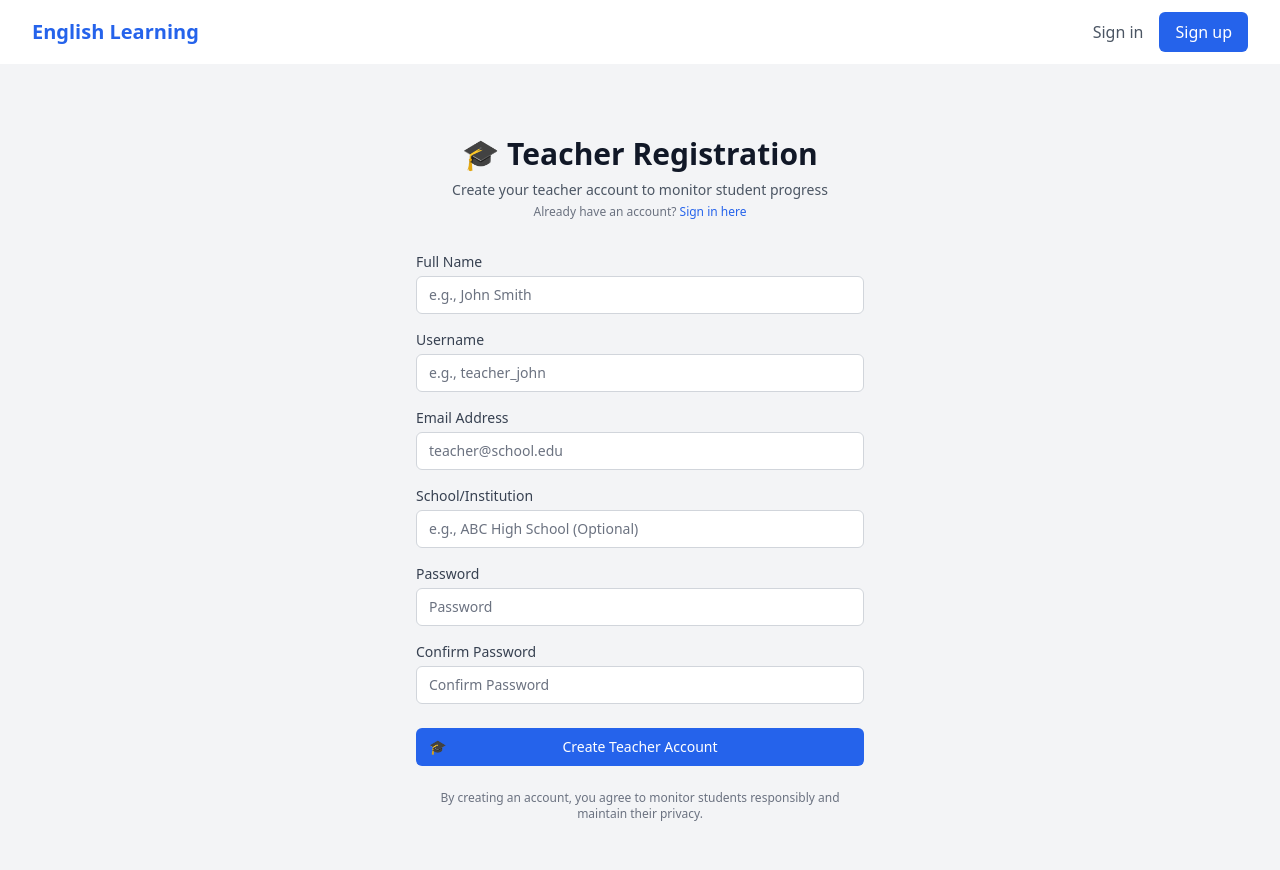
After one commit to rayprastya/english-teaching, a Django app: page /teacher/signup/ in a window 1280 px wide. The commit adds this page. Run offline with Django 4.2, Linux system fonts and the light colour scheme; parts of the project's set-up code (start-up, migrations or seed data) failed here and were passed over; some libraries are stand-ins or nearby versions.

Commit message:
feat: new login teacher

```diff
--- a/core/teaching/teacher_views.py
+++ b/core/teaching/teacher_views.py
@@ -4,6 +4,8 @@ from django.views import View
 from django.http import JsonResponse
 from django.contrib import messages
 from django.db.models import Avg, Count
+from django.contrib.auth import login
+from django.views.decorators.http import require_http_methods
 from .models import Teacher, TeacherReferral, StudentEnrollment, Message, UserProgress
 from django.contrib.auth.models import User
 
@@ -146,3 +148,71 @@ class ToggleReferralView(LoginRequiredMixin, View):
         messages.success(request, f"Referral code '{referral.code}' has been {status}.")
 
         return redirect('teacher_dashboard')
+
+@require_http_methods(["GET", "POST"])
+def teacher_signup_view(request):
+    if request.method == 'POST':
+        name = request.POST.get('name', '').strip()
+        username = request.POST.get('username', '').strip()
+        email = request.POST.get('email', '').strip()
+        school = request.POST.get('school', '').strip()
+        password = request.POST.get('password', '')
+        password_confirm = request.POST.get('password_confirm', '')
+
+        # Validation
+        if not all([name, username, email, password, password_confirm]):
+            return render(request, 'teacher_signup.html', {
+                'error_message': 'Please fill in all required fields'
+            })
+
+        if password != password_confirm:
+            return render(request, 'teacher_signup.html', {
+                'error_message': 'Passwords do not match'
+            })
+
+        if len(password) < 6:
+            return render(request, 'teacher_signup.html', {
+                'error_message': 'Password must be at least 6 characters long'
+            })
+
+        # Check if username or email already exists
+        if User.objects.filter(username=username).exists():
+            return render(request, 'teacher_signup.html', {
+                'error_message': 'Username already exists'
+            })
+
+        if User.objects.filter(email=email).exists():
+            return render(request, 'teacher_signup.html', {
+                'error_message': 'Email already registered'
+            })
+
+        try:
+            # Create user
+            user = User.objects.create_user(
+                username=username,
+                email=email,
+                password=password,
+                first_name=name.split(' ')[0] if ' ' in name else name,
+                last_name=' '.join(name.split(' ')[1:]) if ' ' in name else ''
+            )
+
+            # Create teacher profile
+            teacher = Teacher.objects.create(
+                user=user,
+                name=name,
+                email=email,
+                school=school or ''
+            )
+
+            # Auto-login the teacher
+            login(request, user)
+
+            messages.success(request, f"Welcome {name}! Your teacher account has been created successfully.")
+            return redirect('teacher_dashboard')
+
+        except Exception as e:
+            return render(request, 'teacher_signup.html', {
+                'error_message': f'Error creating account: {str(e)}'
+            })
+
+    return render(request, 'teacher_signup.html')
--- a/core/teaching/templates/login.html
+++ b/core/teaching/templates/login.html
@@ -13,7 +13,11 @@
             <p class="mt-2 text-center text-sm text-gray-600">
                 Or
                 <a href="{% url 'signup' %}" class="font-medium text-blue-600 hover:text-blue-500">
-                    create a new account
+                    create a new student account
+                </a>
+                |
+                <a href="{% url 'teacher_signup' %}" class="font-medium text-green-600 hover:text-green-500">
+                    🎓 teacher signup
                 </a>
             </p>
         </div>
--- /dev/null
+++ b/core/teaching/templates/teacher_signup.html
@@ -0,0 +1,115 @@
+{% extends 'teaching_base.html' %}
+{% load static %}
+
+{% block page_title %}Teacher Registration{% endblock %}
+
+{% block teaching_content %}
+<div class="min-h-screen flex items-center justify-center py-12 px-4 sm:px-6 lg:px-8">
+    <div class="max-w-md w-full space-y-8 animate-slide-in">
+        <div>
+            <h2 class="mt-6 text-center text-3xl font-extrabold text-gray-900">
+                🎓 Teacher Registration
+            </h2>
+            <p class="mt-2 text-center text-sm text-gray-600">
+                Create your teacher account to monitor student progress
+            </p>
+            <p class="mt-1 text-center text-xs text-gray-500">
+                Already have an account?
+                <a href="{% url 'login' %}" class="font-medium text-blue-600 hover:text-blue-500">
+                    Sign in here
+                </a>
+            </p>
+        </div>
+        <form class="mt-8 space-y-6" method="POST" action="{% url 'teacher_signup' %}">
+            {% csrf_token %}
+            {% if error_message %}
+            <div class="rounded-md bg-red-50 p-4">
+                <div class="flex">
+                    <div class="ml-3">
+                        <h3 class="text-sm font-medium text-red-800">
+                            {{ error_message }}
+                        </h3>
+                    </div>
+                </div>
+            </div>
+            {% endif %}
+
+            {% if success_message %}
+            <div class="rounded-md bg-green-50 p-4">
+                <div class="flex">
+                    <div class="ml-3">
+                        <h3 class="text-sm font-medium text-green-800">
+                            {{ success_message }}
+                        </h3>
+                    </div>
+                </div>
+            </div>
+            {% endif %}
+
+            <div class="space-y-4">
+                <div>
+                    <label for="name" class="block text-sm font-medium text-gray-700">Full Name</label>
+                    <input id="name" name="name" type="text" required
+                           class="mt-1 appearance-none relative block w-full px-3 py-2 border border-gray-300 placeholder-gray-500 text-gray-900 rounded-md focus:outline-none focus:ring-blue-500 focus:border-blue-500 focus:z-10 sm:text-sm"
+                           placeholder="e.g., John Smith"
+                           value="{{ request.POST.name|default:'' }}">
+                </div>
+
+                <div>
+                    <label for="username" class="block text-sm font-medium text-gray-700">Username</label>
+                    <input id="username" name="username" type="text" required
+                           class="mt-1 appearance-none relative block w-full px-3 py-2 border border-gray-300 placeholder-gray-500 text-gray-900 rounded-md focus:outline-none focus:ring-blue-500 focus:border-blue-500 focus:z-10 sm:text-sm"
+                           placeholder="e.g., teacher_john"
+                           value="{{ request.POST.username|default:'' }}">
+                </div>
+
+                <div>
+                    <label for="email" class="block text-sm font-medium text-gray-700">Email Address</label>
+                    <input id="email" name="email" type="email" required
+                           class="mt-1 appearance-none relative block w-full px-3 py-2 border border-gray-300 placeholder-gray-500 text-gray-900 rounded-md focus:outline-none focus:ring-blue-500 focus:border-blue-500 focus:z-10 sm:text-sm"
+                           placeholder="teacher@school.edu"
+                           value="{{ request.POST.email|default:'' }}">
+                </div>
+
+                <div>
+                    <label for="school" class="block text-sm font-medium text-gray-700">School/Institution</label>
+                    <input id="school" name="school" type="text"
+                           class="mt-1 appearance-none relative block w-full px-3 py-2 border border-gray-300 placeholder-gray-500 text-gray-900 rounded-md focus:outline-none focus:ring-blue-500 focus:border-blue-500 focus:z-10 sm:text-sm"
+                           placeholder="e.g., ABC High School (Optional)"
+                           value="{{ request.POST.school|default:'' }}">
+                </div>
+
+                <div>
+                    <label for="password" class="block text-sm font-medium text-gray-700">Password</label>
+                    <input id="password" name="password" type="password" required
+                           class="mt-1 appearance-none relative block w-full px-3 py-2 border border-gray-300 placeholder-gray-500 text-gray-900 rounded-md focus:outline-none focus:ring-blue-500 focus:border-blue-500 focus:z-10 sm:text-sm"
+                           placeholder="Password">
+                </div>
+
+                <div>
+                    <label for="password_confirm" class="block text-sm font-medium text-gray-700">Confirm Password</label>
+                    <input id="password_confirm" name="password_confirm" type="password" required
+                           class="mt-1 appearance-none relative block w-full px-3 py-2 border border-gray-300 placeholder-gray-500 text-gray-900 rounded-md focus:outline-none focus:ring-blue-500 focus:border-blue-500 focus:z-10 sm:text-sm"
+                           placeholder="Confirm Password">
+                </div>
+            </div>
+
+            <div>
+                <button type="submit"
+                        class="group relative w-full flex justify-center py-2 px-4 border border-transparent text-sm font-medium rounded-md text-white bg-blue-600 hover:bg-blue-700 focus:outline-none focus:ring-2 focus:ring-offset-2 focus:ring-blue-500">
+                    <span class="absolute left-0 inset-y-0 flex items-center pl-3">
+                        🎓
+                    </span>
+                    Create Teacher Account
+                </button>
+            </div>
+
+            <div class="text-center">
+                <p class="text-xs text-gray-500">
+                    By creating an account, you agree to monitor students responsibly and maintain their privacy.
+                </p>
+            </div>
+        </form>
+    </div>
+</div>
+{% endblock %}
--- a/core/teaching/urls.py
+++ b/core/teaching/urls.py
@@ -1,7 +1,7 @@
 from django.urls import path
 from .views import RoomView, MessageView, TopicView, login_view, signup_view, logout_view, test_csrf
 from .admin_views import ScoreAnalyticsView
-from .teacher_views import TeacherDashboardView, CreateReferralView, ReferralDetailView, ToggleReferralView
+from .teacher_views import TeacherDashboardView, CreateReferralView, ReferralDetailView, ToggleReferralView, teacher_signup_view
 
 urlpatterns = [
     path('', RoomView.as_view(), name='room_list'),  # Main room list view
@@ -18,4 +18,5 @@ urlpatterns = [
     path('teacher/create-referral/', CreateReferralView.as_view(), name='create_referral'),
     path('teacher/referral/<int:referral_id>/', ReferralDetailView.as_view(), name='referral_detail'),
     path('teacher/referral/<int:referral_id>/toggle/', ToggleReferralView.as_view(), name='toggle_referral'),
+    path('teacher/signup/', teacher_signup_view, name='teacher_signup'),
 ]
```
